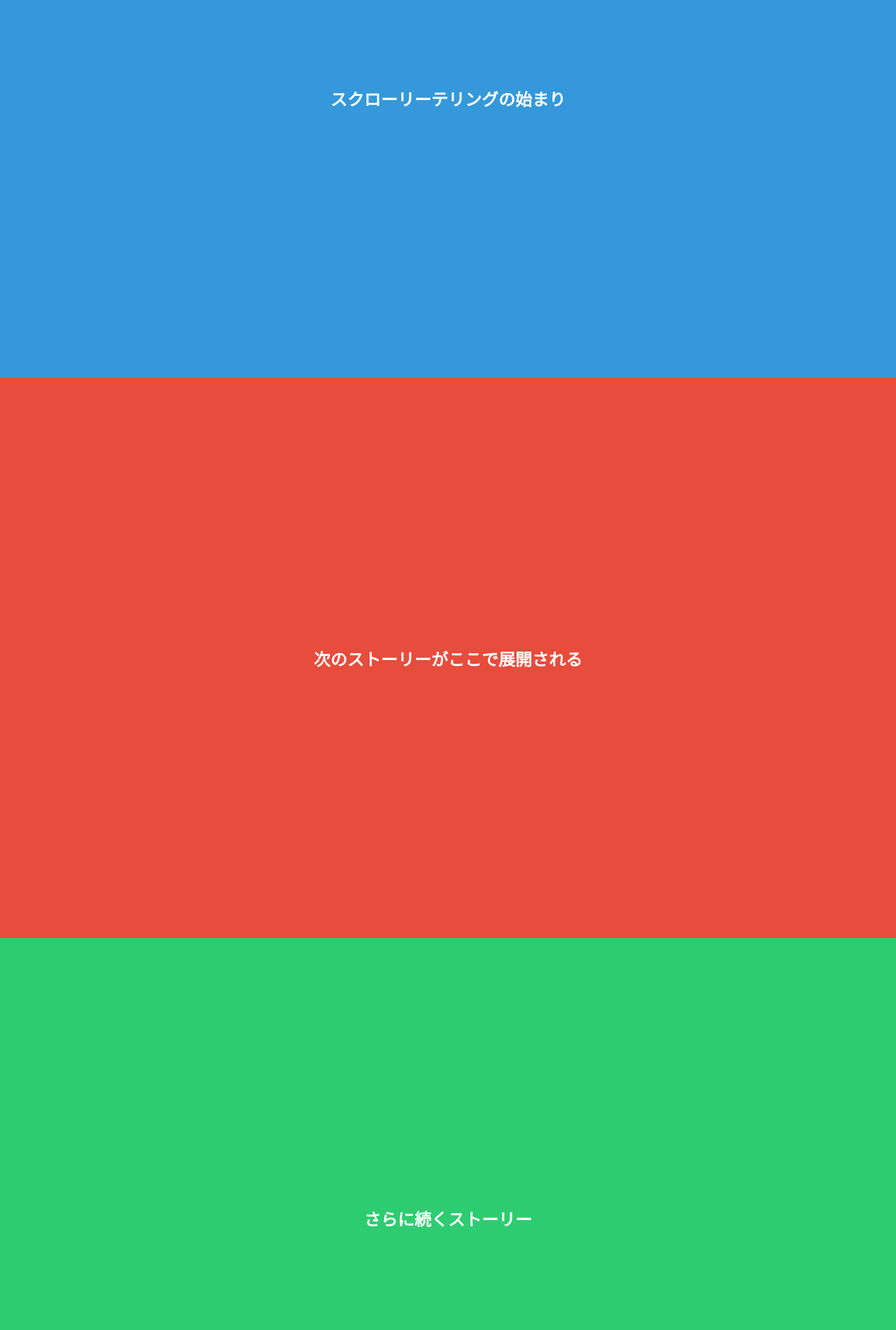
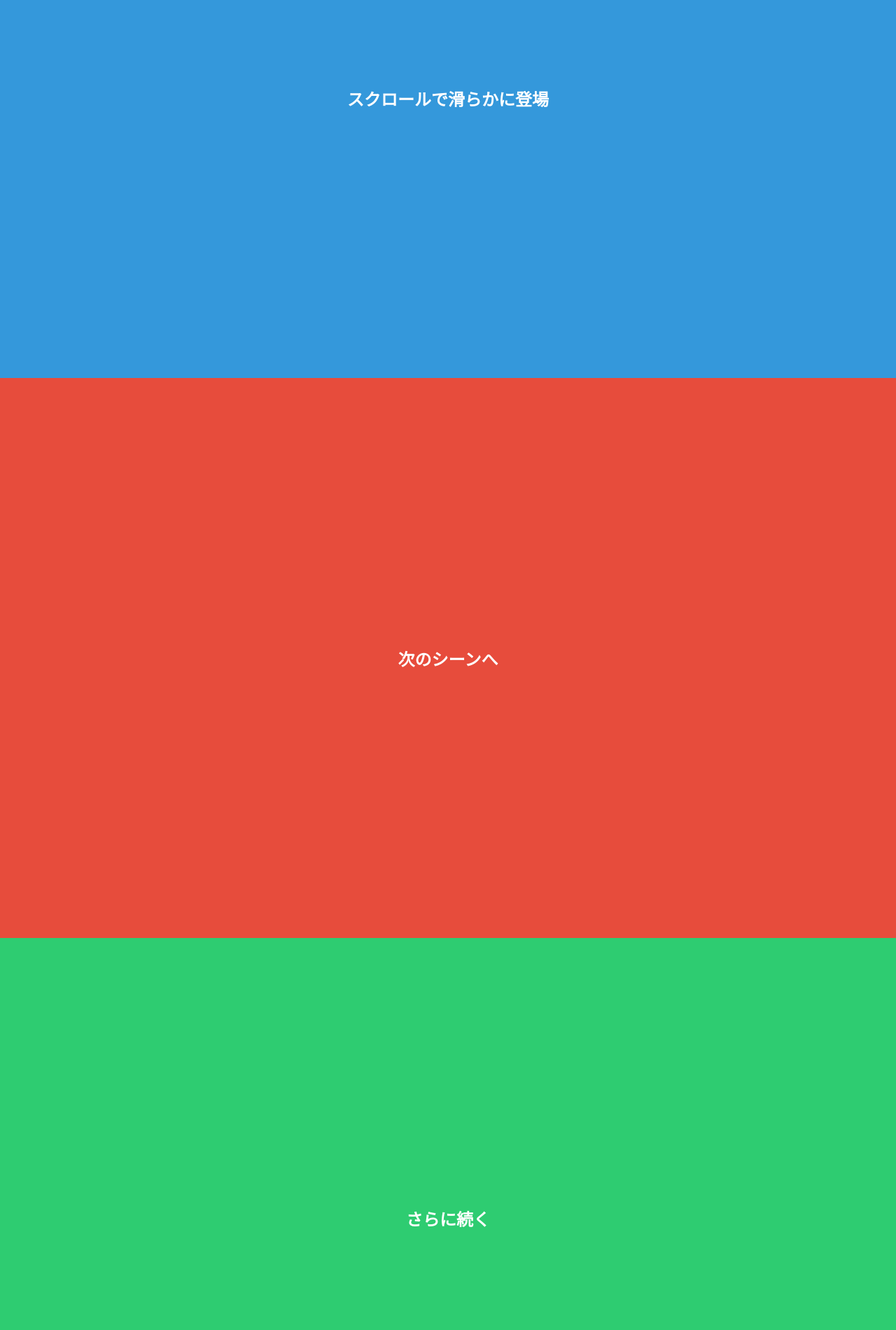
Before and after one commit to saitoshintaro50/scroll-telling, a plain HTML site: page index.html in a window 1280 px wide. Shown: the part 260-2160 px from the top of the page at 70% size. Drawn offline with Linux system fonts and the light colour scheme.

Commit message:
index.html

```diff
--- a/index.html
+++ b/index.html
@@ -3,21 +3,21 @@
 <head>
     <meta charset="UTF-8">
     <meta name="viewport" content="width=device-width, initial-scale=1.0">
-    <title>Scroll-Telling Example</title>
+    <title>Scroll-Telling with Smooth Fade</title>
     <link rel="stylesheet" href="styles.css">
 </head>
 <body>
     <section class="panel" id="panel1">
-        <h1>スクローリーテリングの始まり</h1>
+        <h1>スクロールで滑らかに登場</h1>
     </section>
     <section class="panel" id="panel2">
-        <h1>次のストーリーがここで展開される</h1>
+        <h1>次のシーンへ</h1>
     </section>
     <section class="panel" id="panel3">
-        <h1>さらに続くストーリー</h1>
+        <h1>さらに続く</h1>
     </section>
     <section class="panel" id="panel4">
-        <h1>結末へ向かう</h1>
+        <h1>結末に向かう</h1>
     </section>
     <script src="script.js"></script>
 </body>
```
